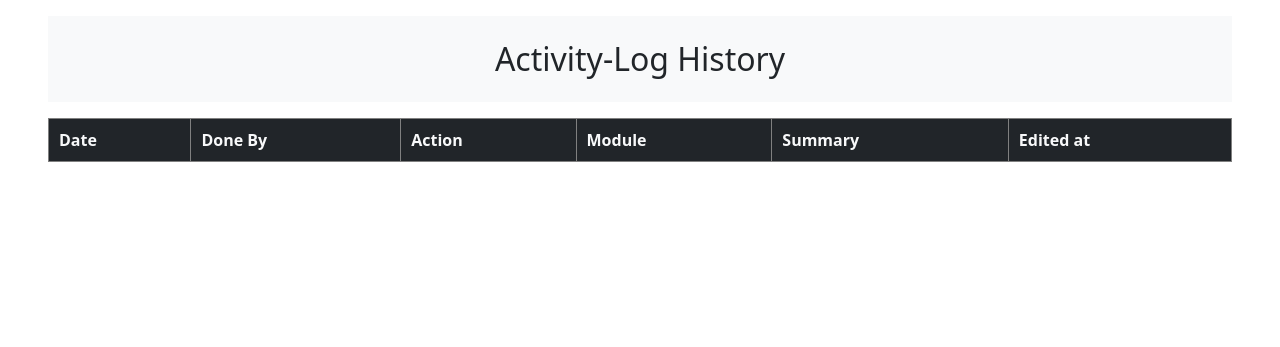
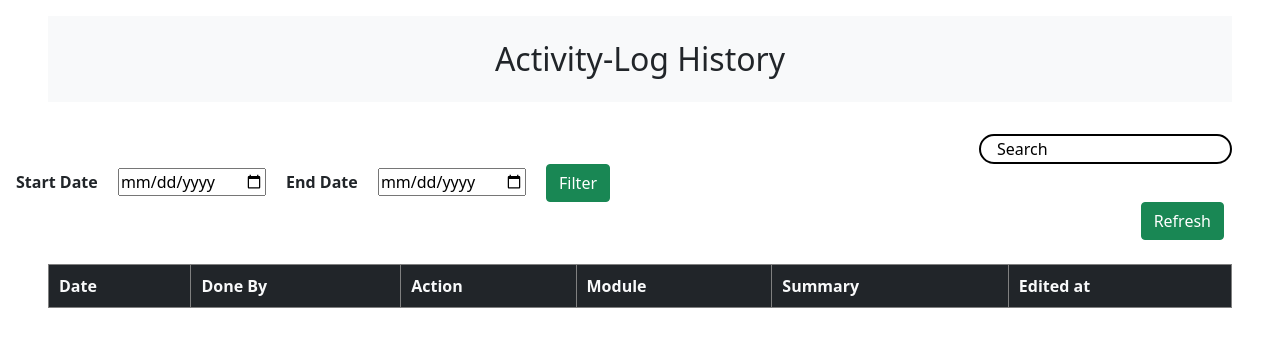
Before and after one commit to NetzOptimize/society, a Laravel app: page /activity-log in a window 1280 px wide. Shown: the part 92-439 px from the top of the page. Run offline with Laravel 10, Linux system fonts and the light colour scheme; the visitor is signed in with stand-in values (Sample User, id 1); data that the repository does not hold is empty; parts of the project's set-up code (start-up, migrations or seed data) failed here and were passed over; some libraries are stand-ins or nearby versions.

Commit message:
filter added on activity log

```diff
--- a/app/Models/Activitylog.php
+++ b/app/Models/Activitylog.php
@@ -8,6 +8,8 @@ use App\Models\User;
 use App\Models\Payment;
 use App\Models\Expense;
 use App\Models\Module;
+use Illuminate\Support\Facades\DB;
+
 
 
 class Activitylog extends Model
@@ -41,4 +43,8 @@ class Activitylog extends Model
         return $this->belongsTo(Expense::class,'module_item_id','id');
     }
 
+    public function scopeDatebetween($query, $start, $end)
+    {
+        return $query->wherebetween('created_at',[$start, $end])->get();
+    }
 }
--- a/resources/views/activitylog.blade.php
+++ b/resources/views/activitylog.blade.php
@@ -6,11 +6,39 @@ Society User-Profile
 <div class="main">
 <div class="activiy-log-heading text-center mt-3 mb-3 ">
     <h2 class="p-4 bg-light ms-5 me-5">Activity-Log History</h2>
+</div>
 
-    </div>
+<div class="refresh-expenses pt-3 pe-5 d-flex justify-content-end align-items-center gap-2">
+    <input type="search" id="search" placeholder="Search" class="search" />
+</div>
+
+{{-- datewise filter --}}
+<div class="payment hide">
+<form action="" method="GET" style="margin:0" id="payment-history-form">
+    <label class="ms-3 me-3 text-center"><b>Start Date</b></label>
+    @if (request('start_date'))
+    <input type="date" name="start_date" value={{ request('start_date') }}>
+    @else
+    <input type="date" name="start_date" class="start-date">
+    @endif
+    <label class="ms-3 me-3 text-center"><b>End Date</b></label>
+    @if (request('end_date'))
+    <input type="date" name="end_date" value={{ request('end_date') }}>
+    @else
+    <input type="date" class="me-3" name="end_date" id="end-date">
+    @endif
+    <button class="btn btn-success me-3" type="submit" id="filter">Filter</button>
+</form>
+</div>
+
+{{-- refresh button --}}
+<div class="refresh-button pb-4 me-5 d-flex justify-content-end hide">
+<a href="{{ route('activitylog') }}" class="btn btn-success d-flex align-items-center me-2">Refresh</a>
+
+</div>
 <div class="activty-log w-100 d-flex justify-content-center table-responsive ">
 
-<table class=" ms-5 me-5 table-bordered w-100   ">
+<table class=" ms-5 me-5 table-bordered w-100 data">
     <thead>
     <tr class="bg-dark text-light">
         <th>Date</th>
@@ -108,4 +136,19 @@ Society User-Profile
 </table>
 </div>
 </div>
+
+<script src="https://cdnjs.cloudflare.com/ajax/libs/sweetalert/2.1.0/sweetalert.min.js"></script>
+<script type="text/javascript">
+
+    // searching
+    $(document).ready(function() {
+        $("#search").keyup(function() {
+            var value = $(this).val().toLowerCase();
+            $(".data tbody tr").filter(function() {
+                $(this).toggle($(this).text().toLowerCase().indexOf(value) > -1)
+            });
+        });
+    });
+
+</script>
 @endsection
--- a/routes/web.php
+++ b/routes/web.php
@@ -103,7 +103,19 @@ Route::middleware(['auth', 'disable_back_btn'])->group(function () {
 
 
     Route::get('/activity-log', function () {
-        $activities = Activitylog::orderBy('created_at', 'desc')->get();
+
+        if(isset($_GET['start_date']) && isset($_GET['end_date']))
+        {
+            $startdate = strtotime($_GET['start_date']);
+            $enddate = strtotime($_GET['end_date']);
+
+            $activities = Activitylog::Datebetween($_GET['start_date'], $_GET['end_date']);
+
+        }
+        else
+        {
+            $activities = Activitylog::orderBy('created_at', 'desc')->get();
+        }
 
         return view('activitylog', compact('activities'));
     })->name('activitylog');
```
